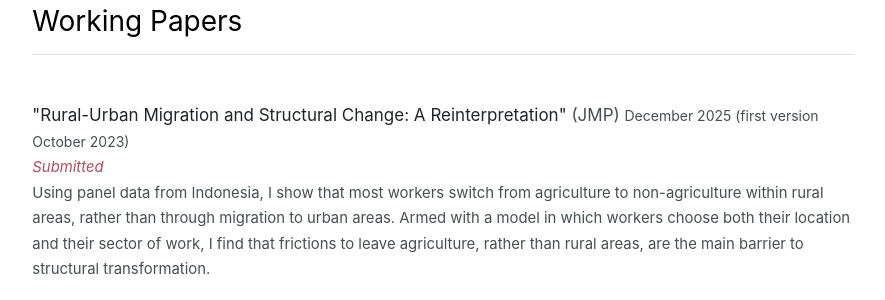
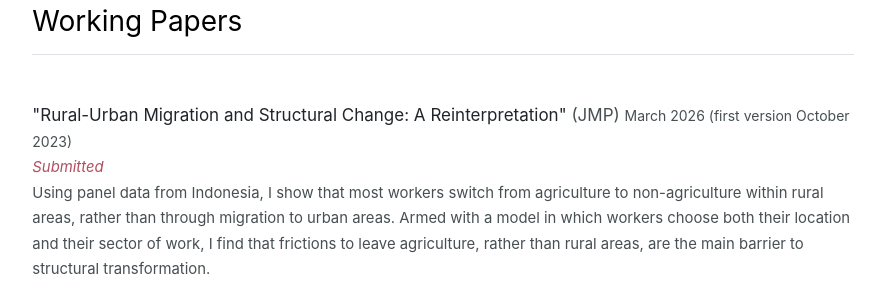
Before and after one commit to tomas-budi-ors/tomas-budi-ors.github.io, a Jekyll site: the page built from index.md, in a window 1280 px wide. Shown: the part 620-920 px from the top of the page, without its empty margins (197-1082 px from the left). Built offline with Jekyll 4.4.1, drawn with Linux system fonts in a browser that asks for light colours.

Commit message:
Update JMP

```diff
--- a/_data/working_papers.yml
+++ b/_data/working_papers.yml
@@ -1,6 +1,6 @@
 featured:
 - {name: '"Rural-Urban Migration and Structural Change: A Reinterpretation"',
-    extra_info: '<span style="font-size: 17px;"> (JMP) </span> December 2025 (first version October 2023)',
+    extra_info: '<span style="font-size: 17px;"> (JMP) </span> March 2026 (first version October 2023)',
     url: '/working_papers/BudiOrs_JMP.pdf',
     # links: '<a href="/working_papers/BudiOrs_JMP.pdf" target="_blank" rel="noopener noreferrer"">Working paper</a>',
     status: '<em>Submitted</em>',
```
Also changed, not shown: 1 other file.
